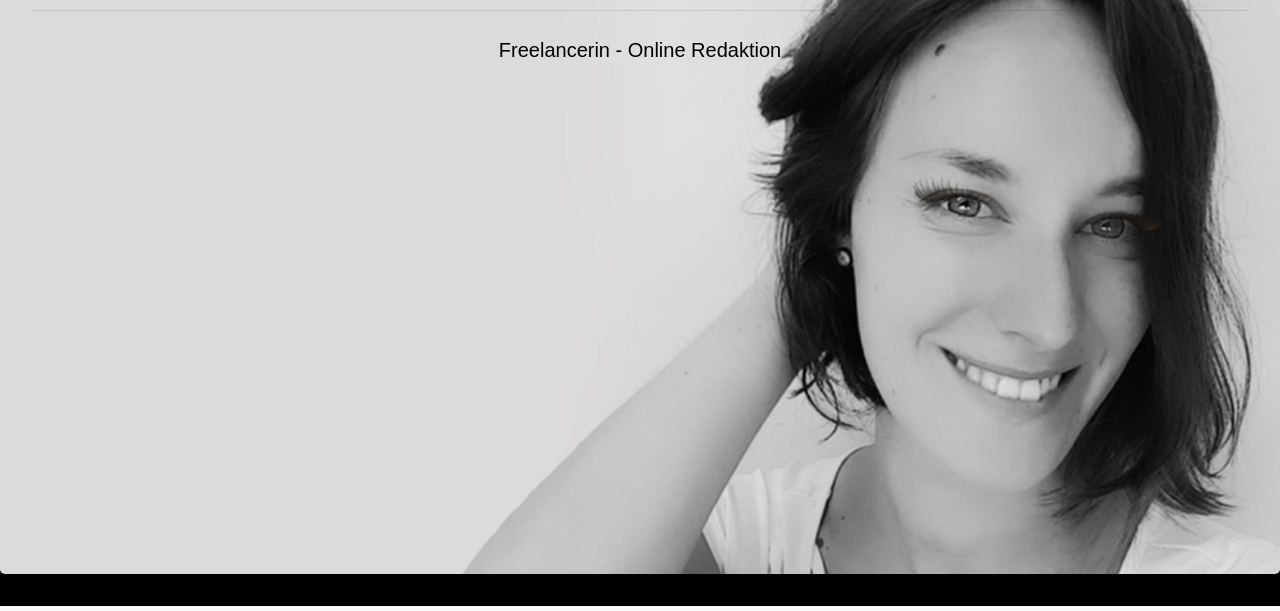
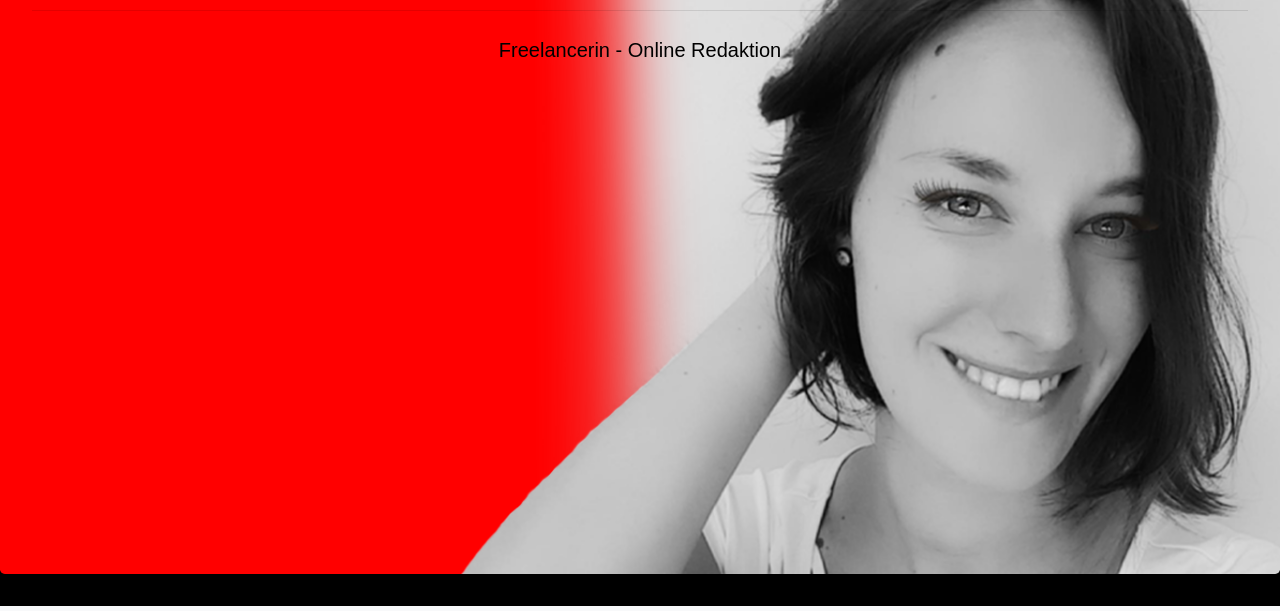
Before and after one commit to JoscaWij/portfolio, a plain HTML site: page index.html in a window 1280 px wide. Shown: the part 126-737 px from the top of the page. Drawn offline with nearby package versions, Linux system fonts and the light colour scheme.

Commit message:
Add changes to jumbotron

```diff
--- a/scss/custom.scss
+++ b/scss/custom.scss
@@ -7,7 +7,7 @@ $font-family-base: Arial;
 $jumbotron-color: black;
 $jumbotron-bg: red;
 .jumbotron {
-  background-image: url("https://joscawij.github.io/portfolio/assets/jumbotron-img.jpg");
+  background-image: url("https://joscawij.github.io/portfolio/assets/jumbotron-img.png");
   background-repeat: no-repeat;
   background-size: cover;
   width: 100vw;
```
Also changed, not shown: css/custom.css.
